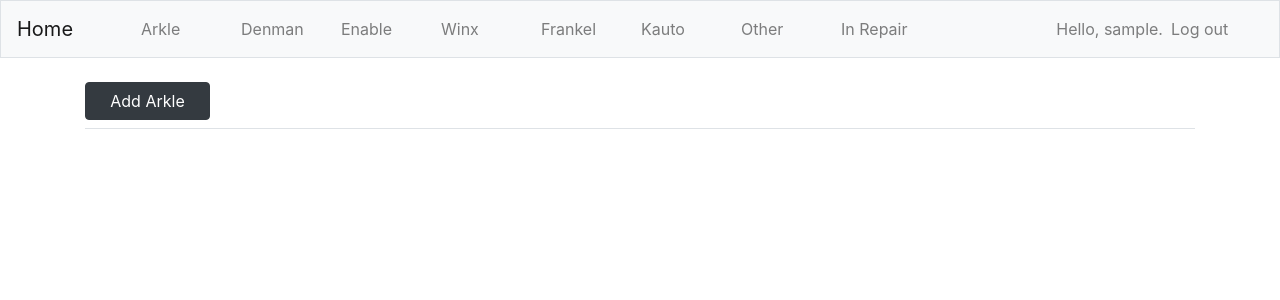
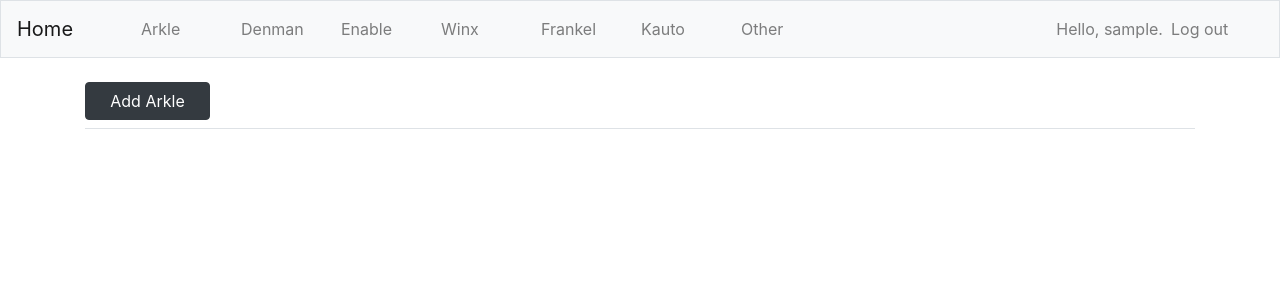
Before and after one commit to dimitrivanloey/TMS, a Django app: page /arkles/ in a window 1280 px wide. Shown: the top 300 px of the page. Run offline with Django 3.2, Linux system fonts and the light colour scheme; the visitor is signed in with stand-in values (Sample User, id 1); data that the repository does not hold is empty; some libraries are stand-ins or nearby versions.

Commit message:
removed link to trackers in repair

```diff
--- a/unit_logs/templates/unit_logs/base.html
+++ b/unit_logs/templates/unit_logs/base.html
@@ -33,7 +33,7 @@
                     <a class="nav-link" href="{% url 'unit_logs:frankels' %}">Frankel</a>
                     <a class="nav-link" href="{% url 'unit_logs:kautos' %}">Kauto</a>
                     <a class="nav-link" href="{% url 'unit_logs:others' %}">Other</a>
-                    <a class="nav-link" href="{% url 'unit_logs:trackers_in_repair' %}">In Repair</a>
+
 
             </ul>
             <ul class="navbar-nav ml-auto">
```
